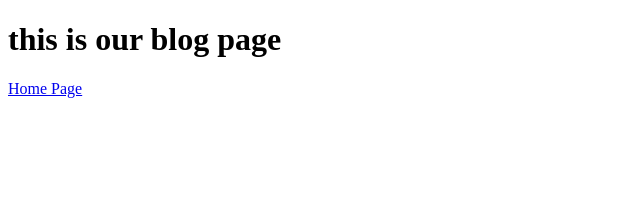
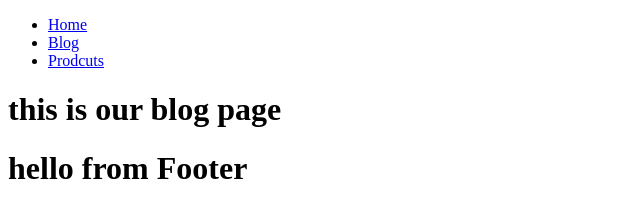
Before and after one commit to Dragontalker/gatsby-tutorial-v2, a Gatsby site: page /blog in a window 1280 px wide. Shown: the whole page, without its empty margins (0-640 px from the left). Built offline with nearby package versions, Linux system fonts and the light colour scheme; Gatsby itself is replaced by a stand-in of ours.

Commit message:
Impletemented the same routing strategy to blog page.

```diff
--- a/src/pages/blog.js
+++ b/src/pages/blog.js
@@ -1,12 +1,11 @@
 import React from 'react'
-import { Link } from 'gatsby'
+import Layout from '../components/layout'
 
 const blog = () => {
     return (
-        <div>
+        <Layout>
             <h1>this is our blog page</h1>
-            <Link to="/">Home Page</Link>
-        </div>
+        </Layout>
     )
 }
 
```
